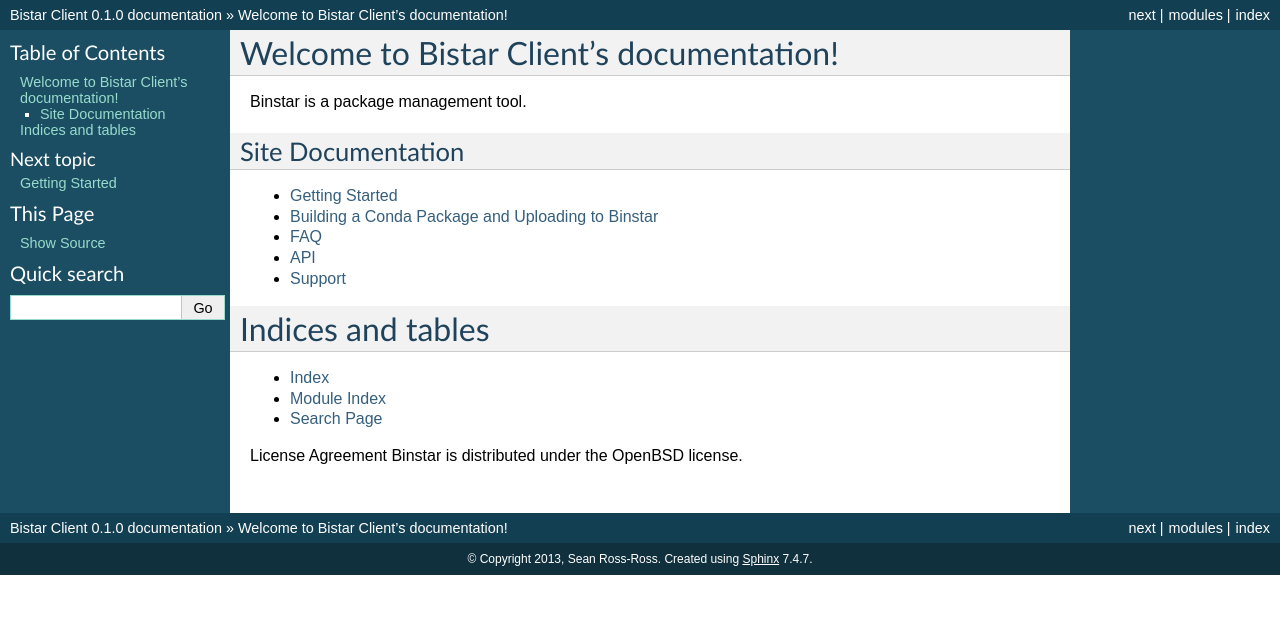
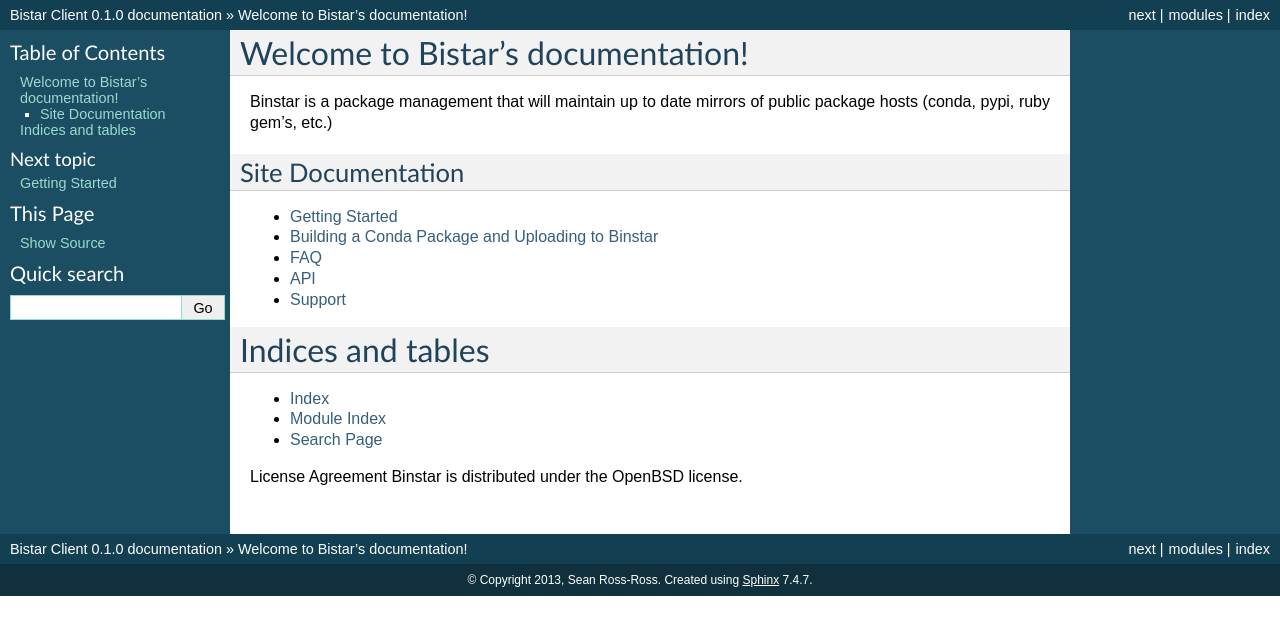
Before and after one commit to anaconda/anaconda-client, a Sphinx documentation site: the page built from doc/index.rst, in a window 1280 px wide. Shown: the top 635 px of the page. Built offline with Sphinx 7.4.7, drawn with Linux system fonts in a browser that asks for light colours.

Commit message:
updated docs

````diff
--- a/doc/getting_started.rst
+++ b/doc/getting_started.rst
@@ -20,7 +20,7 @@ Test your login with the whoami command:
 Building a Conda Package and Uploading to Binstar
 ======
 
-**Note** *We can not have packages with the same names so if you intend to following along I would recommend changing the the digit in my package name with one of your choosing*
+**Note** *We can not upload packages with the same name to Pypi so if you intend to following along I recommend changing the the '1' digit in my package name with a random number*
 
 
 We are going to be uploading a package with a simple 'hello world' function.
@@ -48,7 +48,7 @@ Next we create a subdirectory with an __init__.py and hello.py file:
 
 hello.py contains:
 
-```def hello:
+```def hello():
 		print ("hello world")
 ```
 
--- a/doc/index.rst
+++ b/doc/index.rst
@@ -3,10 +3,10 @@
    You can adapt this file completely to your liking, but it should at least
    contain the root `toctree` directive.
 
-Welcome to Bistar Client's documentation!
+Welcome to Bistar's documentation!
 =========================================
 
-Binstar is a package management tool.
+Binstar is a package management that will maintain up to date mirrors of public package hosts (conda, pypi, ruby gem's, etc.)
 
 
 Site Documentation
````
Also changed, not shown: other parts of doc/getting_started.rst (+1 -1 lines).
